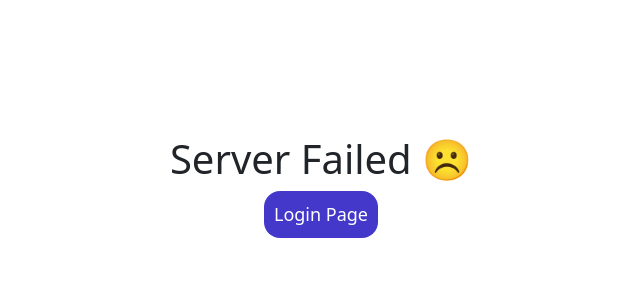
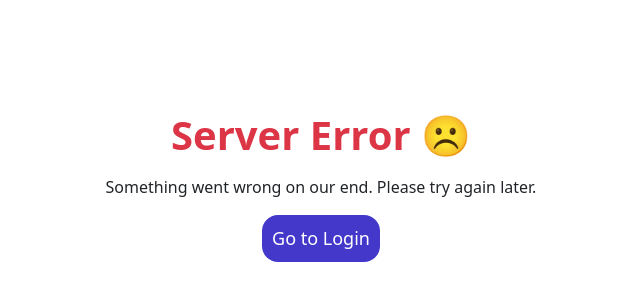
Before and after one commit to bola-nabil/ebsar-frontend, a React (Create React App) app: page /server-failed in a window 1280 px wide. Shown: the part 214-514 px from the top of the page, without its empty margins (319-959 px from the left). Built offline with nearby package versions, Linux system fonts and the light colour scheme.

Commit message:
improve code

```diff
--- a/src/components/navBar/NavBar.jsx
+++ b/src/components/navBar/NavBar.jsx
@@ -2,7 +2,7 @@ import React, { useEffect, useState } from "react";
 import { FontAwesomeIcon } from "@fortawesome/react-fontawesome";
 import { faBars, faXmark } from "@fortawesome/free-solid-svg-icons";
 import NavLinks from "./NavLinks";
-import AppLogo from "../../assets/images/app-logo.png";
+import AppLogo from "assets/images/app-logo.png";
 import "./navbar.css";
 
 const NavBar = ({ menuOpen, setMenuOpen }) => {
--- a/src/components/navBar/NavLinks.jsx
+++ b/src/components/navBar/NavLinks.jsx
@@ -1,30 +1,10 @@
 import React from "react";
 import { Link, useLocation } from "react-router-dom";
 import { FontAwesomeIcon } from "@fortawesome/react-fontawesome";
-import {
-  faBook,
-  faUser,
-  faUsers,
-  faLock,
-  faChartLine,
-  faNewspaper,
-  faList,
-  faFeather,
-} from "@fortawesome/free-solid-svg-icons";
+import { navLinks } from "utilts/navLinks";
 import "./nav-links.css";
 
 const NavLinks = ({ setMenuOpen }) => {
-  const navLinks = [
-    { id: 1, title: "Dashboard", path: "/dashboard", icon: faChartLine },
-    { id: 2, title: "Books", path: "/books", icon: faBook },
-    { id: 3, title: "Authors", path: "/authors", icon: faFeather },
-    { id: 4, title: "Publishers", path: "/publishers", icon: faUser },
-    { id: 5, title: "Categories", path: "/categories", icon: faList },
-    { id: 6, title: "Users", path: "/users", icon: faUsers },
-    { id: 7, title: "Change Password", path: "/change-password", icon: faLock },
-    { id: 8, title: "Privacy Policy", path: "/policy", icon: faNewspaper },
-  ];
-
   const location = useLocation();
 
   const handleClick = () => {
--- a/src/pages/not-found/NotFound.jsx
+++ b/src/pages/not-found/NotFound.jsx
@@ -1,14 +1,17 @@
 import React from "react";
-import PageTitle from "../../components/ui/PageTitle";
+import PageTitle from "components/ui/PageTitle";
 import "./not-found.css";
 
 const NotFound = () => {
   return (
-    <div className="edit-page mobile-container">
-      <PageTitle title="Not Found" />
+    <div className="mobile-container edit-page not-found-page">
+      <PageTitle title="404 - Page Not Found" />
 
-      <div className="not-found center-row">
-        <p className="fw-bold text-danger text-uppercase">Not Found Page 404</p>
+      <div className="not-found center-col text-center">
+        <h1 className="fw-bold text-danger">404</h1>
+        <p className="fw-bold text-uppercase mt-2">
+          Oops! Page Not Found
+        </p>
       </div>
     </div>
   );
--- a/src/pages/server-failed/ServerFailed.jsx
+++ b/src/pages/server-failed/ServerFailed.jsx
@@ -1,17 +1,24 @@
 import React from "react";
 import { Link } from "react-router-dom";
-import PageTitle from "../../components/ui/PageTitle";
+import PageTitle from "components/ui/PageTitle";
 import "./server-failed.css";
 
 const ServerFailed = () => {
   return (
-    <div className="server-failed center-col vh-100">
-      <PageTitle title="Server Failed" />
-      <h1>Server Failed &#9785;</h1>
-      <Link to="/" className="text-white text-decoration-none rounded-4">
-        Login Page
-      </Link>
-    </div>
+    <main className="server-failed center-col vh-100">
+      <PageTitle title="Server Failed Page" />
+
+      <h1 className="fw-bold text-danger mb-3">Server Error &#9785;</h1>
+      <p className="mb-3">Something went wrong on our end. Please try again later.</p>
+
+        <Link
+            to="/"
+            className="text-white text-decoration-none rounded-4"
+            aria-label="Go to login page"
+        >
+          Go to Login
+        </Link>
+    </main>
   );
 };
 
```
